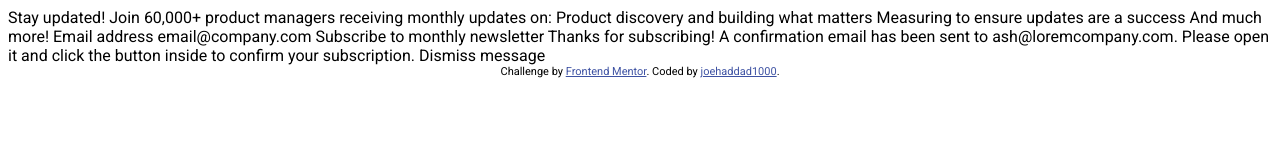
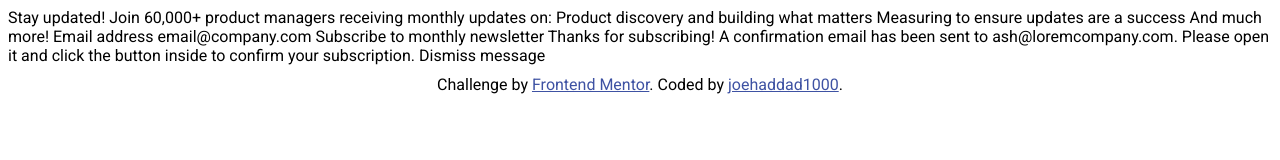
Before and after one commit to joehaddad1000/Newsletter-sign-up-form-with-success-message, a plain HTML site: page index.html in a window 1280 px wide. Drawn offline with Linux system fonts and the light colour scheme.

Commit message:
changes to px (rem)

```diff
--- a/style.css
+++ b/style.css
@@ -11,14 +11,20 @@ body {
 }
 
 p {
-    font-size: 16px;
+    font-size: 1rem;
 }
 
 .attribution {
-    font-size: 11px;
+    font-size: 1rem;
     text-align: center;
+    padding: .625rem 0;
 }
 
 .attribution a {
     color: hsl(228, 45%, 44%);
+    transition: color 0.3s ease;
 }
+
+.attribution a:hover {
+    color: hsl(228, 34%, 66%);
+}
```
